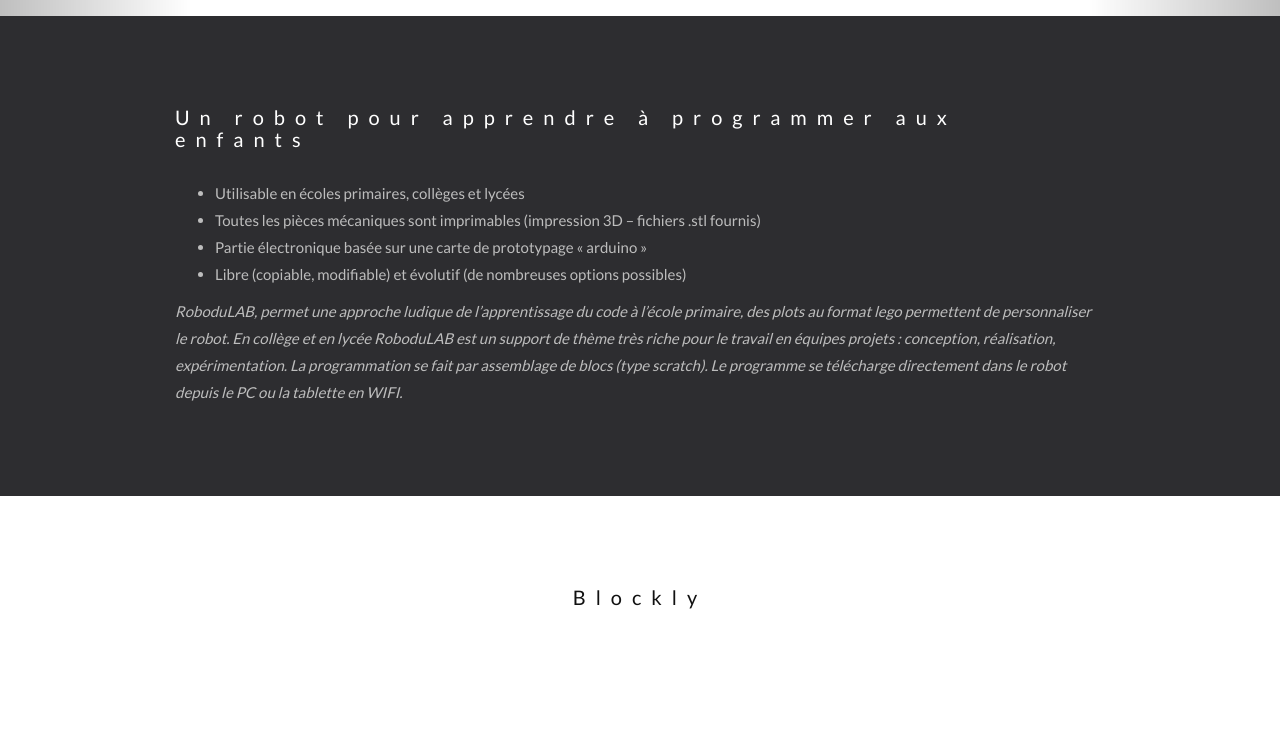
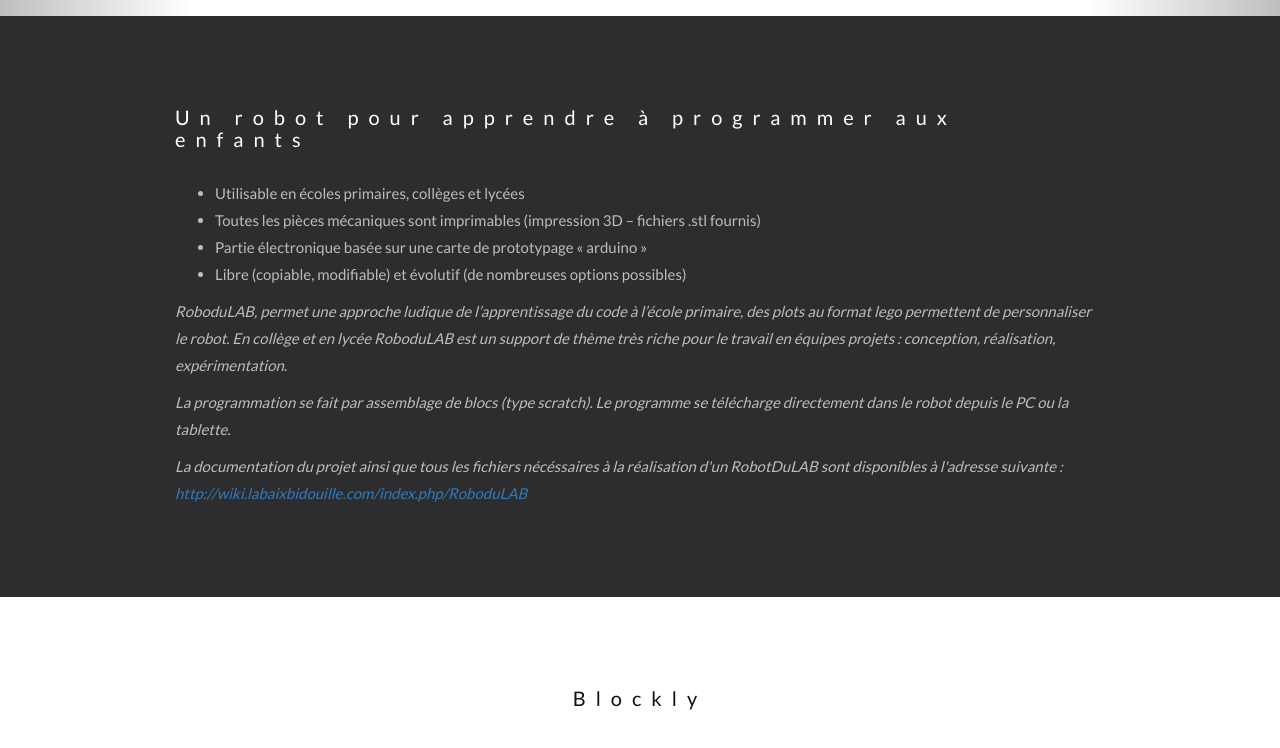
Before and after one commit to LabAixBidouille/RobotDuLAB-blockly, a plain HTML site: page index.html in a window 1280 px wide. Shown: the part 916-1664 px from the top of the page. Drawn offline with nearby package versions, Linux system fonts and the light colour scheme; some packages are replaced by stand-ins of ours; a script that the page names is missing; files whose address does not match are found by name.

Commit message:
ajout du lien vers le wiki du LAB

```diff
--- a/index.html
+++ b/index.html
@@ -254,16 +254,19 @@
     <div class="container">
    <h3>Un robot pour apprendre à programmer aux enfants</h3>
    <ul>
-   <li> Utilisable en écoles primaires, collèges et lycées </li>
-   <li>Toutes les pièces mécaniques sont imprimables (impression 3D – fichiers .stl fournis) </li>
-   <li>Partie électronique basée sur une carte de prototypage « arduino » </li>
-   <li>Libre (copiable, modifiable) et évolutif (de nombreuses options possibles) </li>
+     <li> Utilisable en écoles primaires, collèges et lycées </li>
+     <li>Toutes les pièces mécaniques sont imprimables (impression 3D – fichiers .stl fournis) </li>
+     <li>Partie électronique basée sur une carte de prototypage « arduino » </li>
+     <li>Libre (copiable, modifiable) et évolutif (de nombreuses options possibles) </li>
    </ul>
    <p>
-   RoboduLAB, permet une approche ludique de l’apprentissage du code à l’école primaire, des plots au format lego permettent de personnaliser le robot. En collège
-   et en lycée RoboduLAB est un support de thème très riche pour le travail en équipes projets : conception, réalisation, expérimentation.
-
-   La programmation se fait par assemblage de blocs (type scratch). Le programme se télécharge directement dans le robot depuis le PC ou la tablette en WIFI.
+   RoboduLAB, permet une approche ludique de l’apprentissage du code à l’école primaire, des plots au format lego permettent de personnaliser le robot. En collège et en lycée RoboduLAB est un support de thème très riche pour le travail en équipes projets : conception, réalisation, expérimentation.
+   </p>
+   <p>
+   La programmation se fait par assemblage de blocs (type scratch). Le programme se télécharge directement dans le robot depuis le PC ou la tablette.
+   </p>
+   <p>
+   La documentation du projet ainsi que tous les fichiers nécéssaires à la réalisation d'un RobotDuLAB sont disponibles à l'adresse suivante : <a href="http://wiki.labaixbidouille.com/index.php/RoboduLAB">http://wiki.labaixbidouille.com/index.php/RoboduLAB</a>
    </p>
     </div>
 </div>
```
